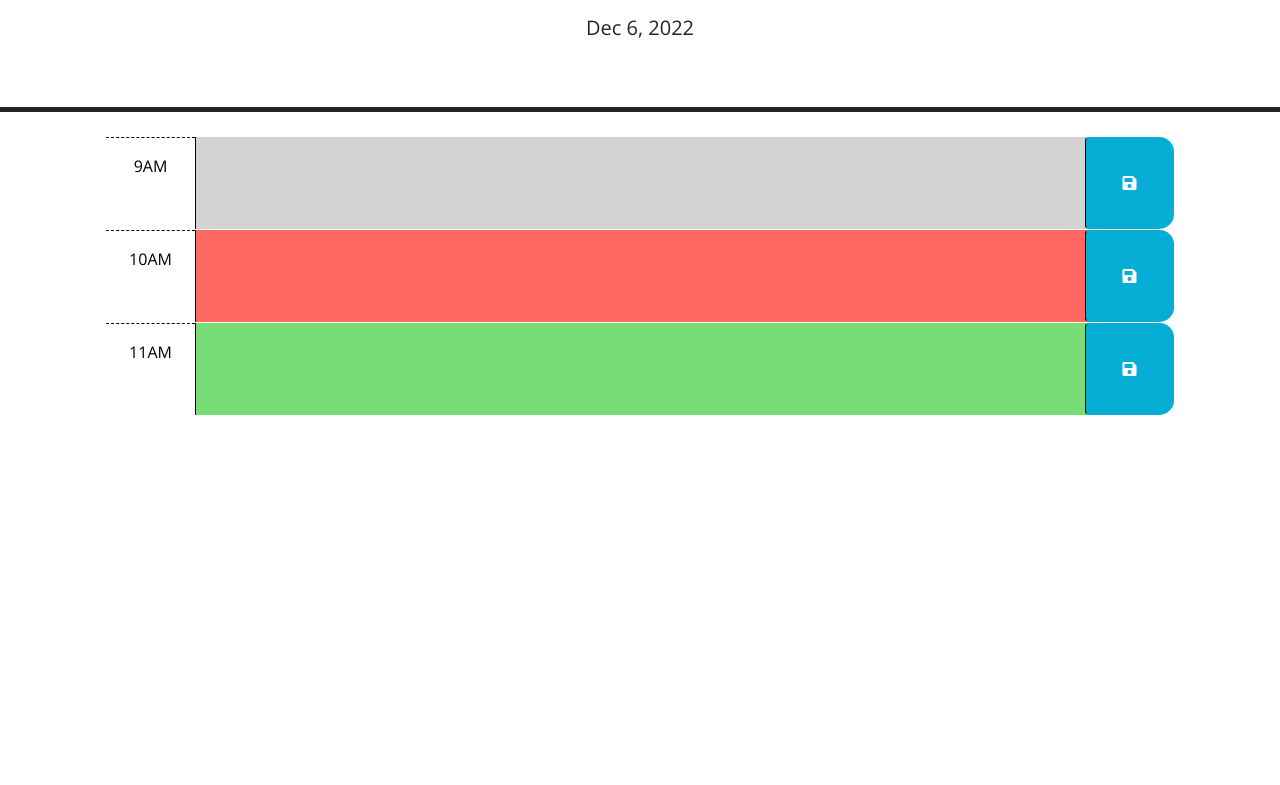
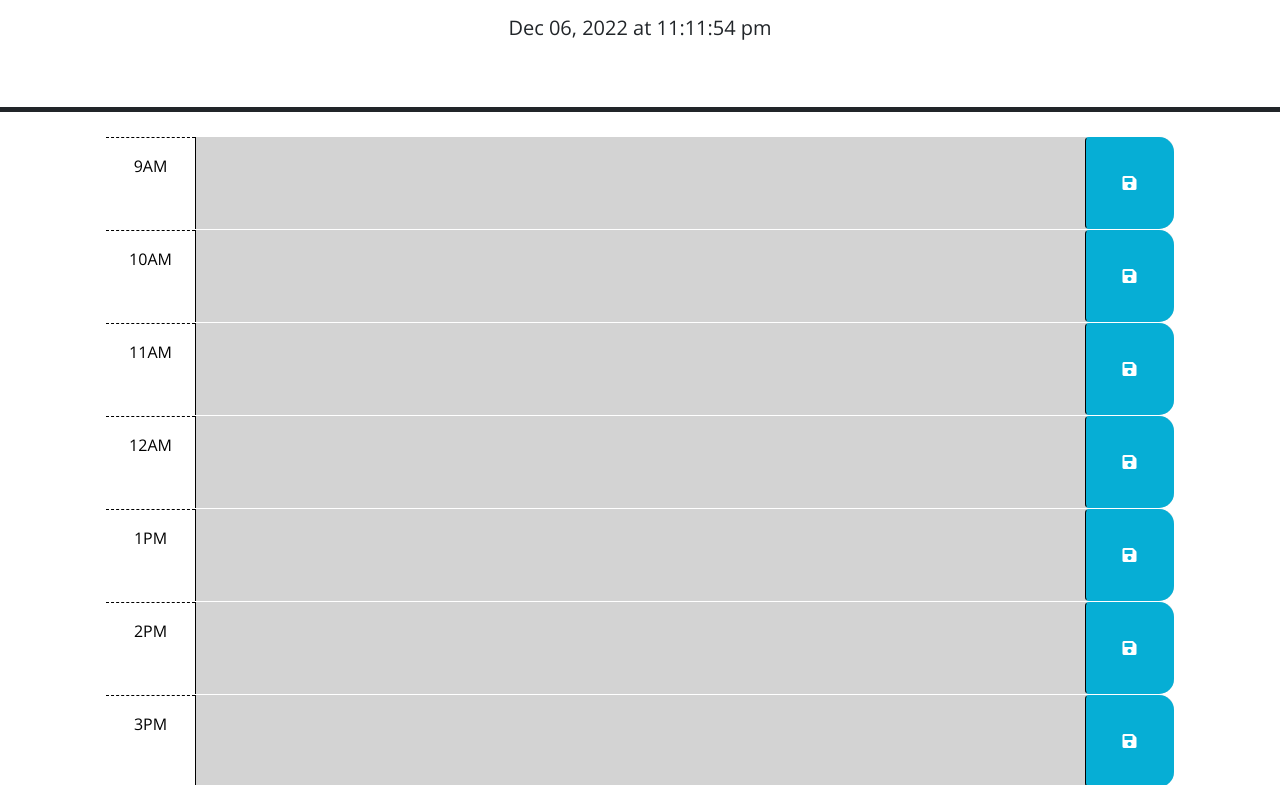
Before and after one commit to wvoigt722/workDayScheduler, a plain HTML site: page index.html in a window 1280 px wide. Shown: the part 166-951 px from the top of the page. Before the commit the page ends 800 px from the top, so only its background shows below. Drawn offline with nearby package versions, Linux system fonts and the light colour scheme.

Commit message:
added divs in HTML for time slots and changed time clock in JS

```diff
--- a/index.html
+++ b/index.html
@@ -47,10 +47,52 @@
           <i class="fas fa-save" aria-hidden="true"></i>
         </button>
       </div>
+      <div id="hour-10" class="row time-block past">
+        <div class="col-2 col-md-1 hour text-center py-3">10AM</div>
+        <textarea class="col-8 col-md-10 description" rows="3"> </textarea>
+        <button class="btn saveBtn col-2 col-md-1" aria-label="save">
+          <i class="fas fa-save" aria-hidden="true"></i>
+        </button>
+      </div>
+      <div id="hour-11" class="row time-block past">
+        <div class="col-2 col-md-1 hour text-center py-3">11AM</div>
+        <textarea class="col-8 col-md-10 description" rows="3"> </textarea>
+        <button class="btn saveBtn col-2 col-md-1" aria-label="save">
+          <i class="fas fa-save" aria-hidden="true"></i>
+        </button>
+      </div>
+      <div id="hour-12" class="row time-block past">
+        <div class="col-2 col-md-1 hour text-center py-3">12AM</div>
+        <textarea class="col-8 col-md-10 description" rows="3"> </textarea>
+        <button class="btn saveBtn col-2 col-md-1" aria-label="save">
+          <i class="fas fa-save" aria-hidden="true"></i>
+        </button>
+      </div>
+      <div id="hour-1" class="row time-block past">
+        <div class="col-2 col-md-1 hour text-center py-3">1PM</div>
+        <textarea class="col-8 col-md-10 description" rows="3"> </textarea>
+        <button class="btn saveBtn col-2 col-md-1" aria-label="save">
+          <i class="fas fa-save" aria-hidden="true"></i>
+        </button>
+      </div>
+      <div id="hour-2" class="row time-block past">
+        <div class="col-2 col-md-1 hour text-center py-3">2PM</div>
+        <textarea class="col-8 col-md-10 description" rows="3"> </textarea>
+        <button class="btn saveBtn col-2 col-md-1" aria-label="save">
+          <i class="fas fa-save" aria-hidden="true"></i>
+        </button>
+      </div>
+      <div id="hour-3" class="row time-block past">
+        <div class="col-2 col-md-1 hour text-center py-3">3PM</div>
+        <textarea class="col-8 col-md-10 description" rows="3"> </textarea>
+        <button class="btn saveBtn col-2 col-md-1" aria-label="save">
+          <i class="fas fa-save" aria-hidden="true"></i>
+        </button>
+      </div>
 
       <!-- Example of a a present time block. The "present" class adds a red background color. -->
-      <div id="hour-10" class="row time-block present">
-        <div class="col-2 col-md-1 hour text-center py-3">10AM</div>
+      <div id="hour-4" class="row time-block present">
+        <div class="col-2 col-md-1 hour text-center py-3">4PM</div>
         <textarea class="col-8 col-md-10 description" rows="3"> </textarea>
         <button class="btn saveBtn col-2 col-md-1" aria-label="save">
           <i class="fas fa-save" aria-hidden="true"></i>
@@ -58,8 +100,8 @@
       </div>
 
       <!-- Example of a future time block. The "future" class adds a green background color. -->
-      <div id="hour-11" class="row time-block future">
-        <div class="col-2 col-md-1 hour text-center py-3">11AM</div>
+      <div id="hour-5" class="row time-block future">
+        <div class="col-2 col-md-1 hour text-center py-3">5PM</div>
         <textarea class="col-8 col-md-10 description" rows="3"> </textarea>
         <button class="btn saveBtn col-2 col-md-1" aria-label="save">
           <i class="fas fa-save" aria-hidden="true"></i>
--- a/script.js
+++ b/script.js
@@ -1,6 +1,18 @@
 // Wrap all code that interacts with the DOM in a call to jQuery to ensure that
 // the code isn't run until the browser has finished rendering all the elements
-// in the html.
+// in the html
+
+ // TODO: Add code to display the current date in the header of the page.
+
+ var timeDisplayEl = document.querySelector('#currentDay');
+
+ function displayTime() {
+  var rightNow = dayjs().format('MMM DD, YYYY [at] hh:mm:ss a');
+  timeDisplayEl.textContent = rightNow;
+}
+
+setInterval(displayTime, 1000);
+
 $(function () {
   // TODO: Add a listener for click events on the save button. This code should
   // use the id in the containing time-block as a key to save the user input in
@@ -19,10 +31,6 @@ $(function () {
   // the values of the corresponding textarea elements. HINT: How can the id
   // attribute of each time-block be used to do this?
   //
-  // TODO: Add code to display the current date in the header of the page.
-
-var today = dayjs();
-document.querySelector('#currentDay').textContent =(today.format('MMM D, YYYY'));
 
 
 });
```
